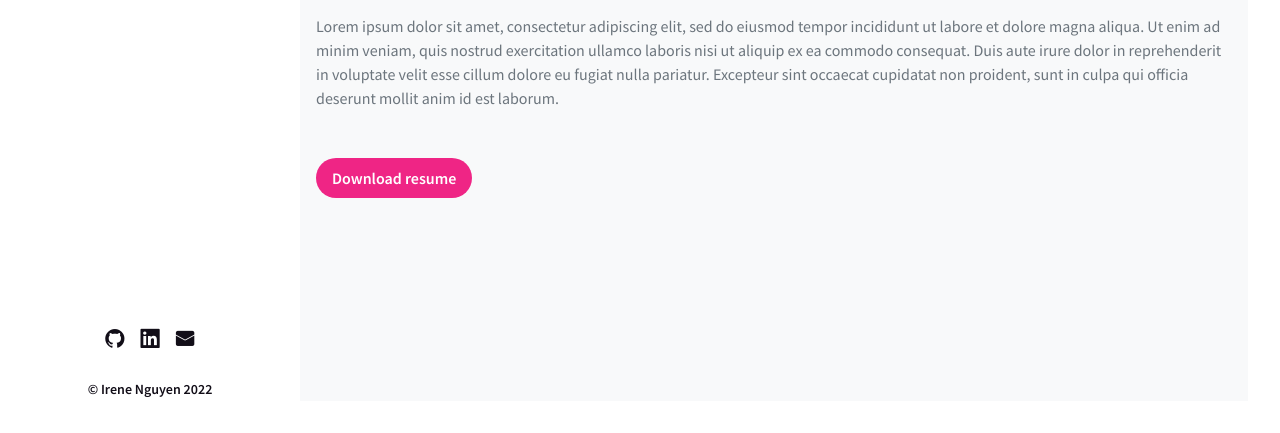
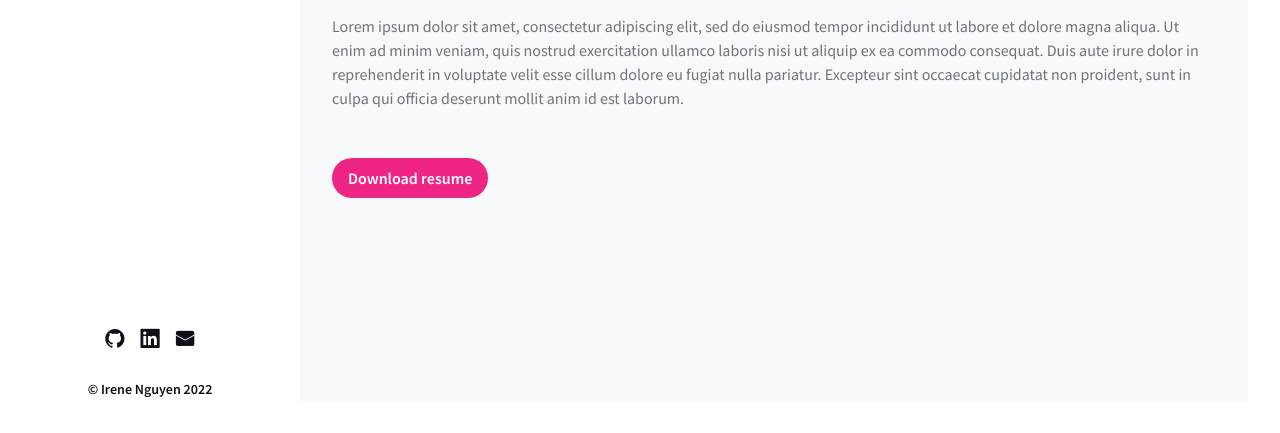
Before and after one commit to irenenguyen1017/portfolio, a website: page src/index.html in a window 1280 px wide. Shown: the part 367-800 px from the top of the page. Drawn offline with nearby package versions, Linux system fonts and the light colour scheme.

Commit message:
updated home page style

```diff
--- a/src/index.html
+++ b/src/index.html
@@ -108,7 +108,7 @@
             <p class="introduction__content">
               Lorem ipsum dolor sit amet, consectetur adipiscing elit, sed do eiusmod tempor incididunt ut labore et dolore magna aliqua. Ut enim ad minim veniam, quis nostrud exercitation ullamco laboris nisi ut aliquip ex ea commodo consequat. Duis aute irure dolor in reprehenderit in voluptate velit esse cillum dolore eu fugiat nulla pariatur. Excepteur sint occaecat cupidatat non proident, sunt in culpa qui officia deserunt mollit anim id est laborum.
             </p>
-            <button class="button primary" type="button">Download resume</button>
+            <a class="button primary" type="button">Download resume</a>
           </div>
         </section>
       </main>
--- a/src/styles/sass/components/_button.scss
+++ b/src/styles/sass/components/_button.scss
@@ -11,7 +11,8 @@
   display: flex;
   align-items: center;
   min-height: 2.5em;
-  transition: all 0.5 ease;
+  transition: all 0.3 ease;
+  cursor: pointer;
 
   &:hover {
     opacity: 0.5;
--- a/src/styles/sass/components/_footer.scss
+++ b/src/styles/sass/components/_footer.scss
@@ -1,7 +1,9 @@
 .footer {
+  margin-bottom: $space-m;
   grid-area: 5 / 1 / 5 / 1;
 
   @include responsive(md) {
     grid-area: 4 / 1 / 4 / 1;
+    margin-bottom: 0;
   }
 }
--- a/src/styles/sass/components/_introduction.scss
+++ b/src/styles/sass/components/_introduction.scss
@@ -10,6 +10,8 @@
   @include responsive(md) {
     background-color: $bg-light-color;
     height: 100%;
+    padding-left: $space-l;
+    padding-right: $space-l;
   }
 
   &__container {
```
Also changed, not shown: src/styles/style.css.
